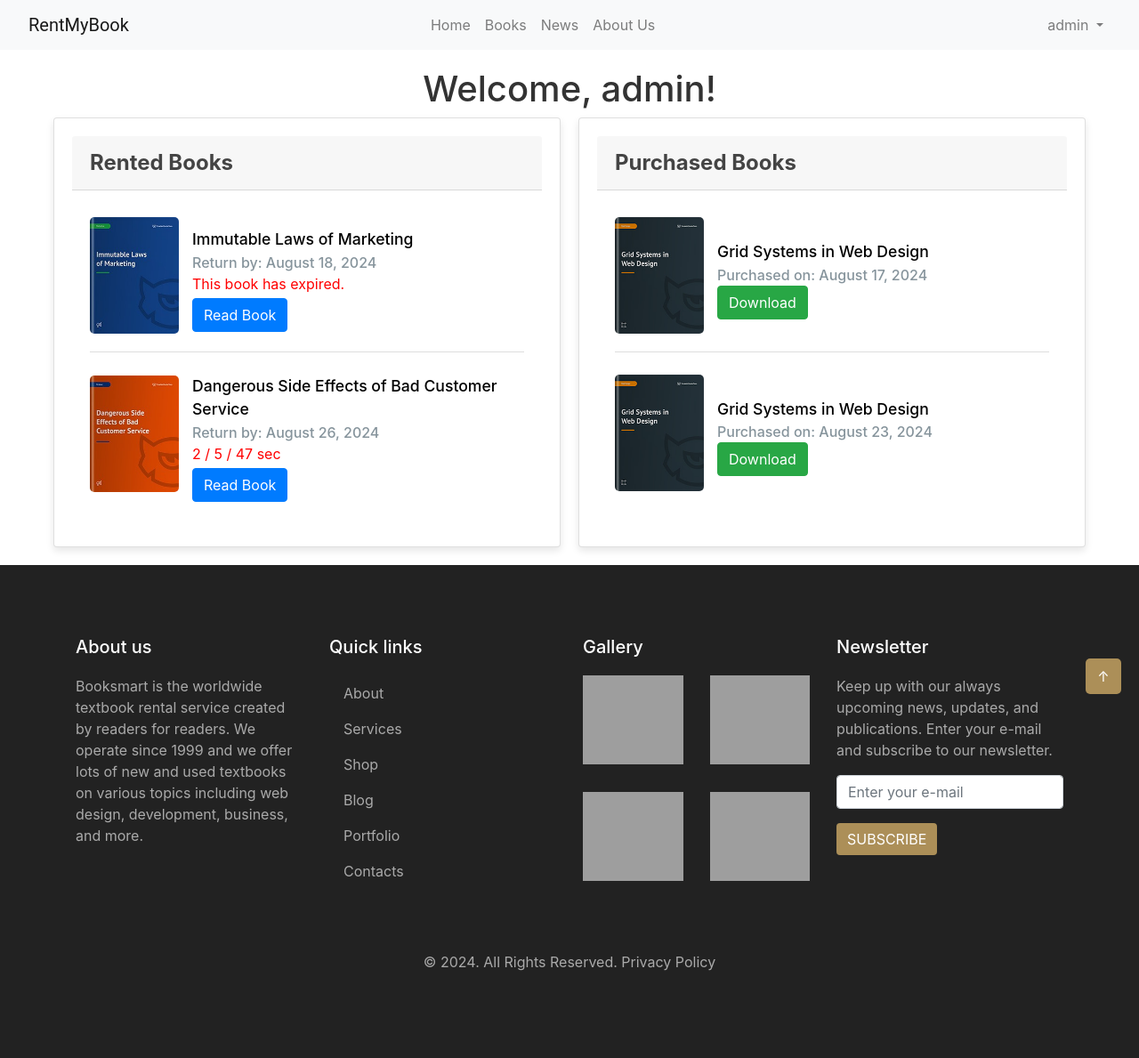
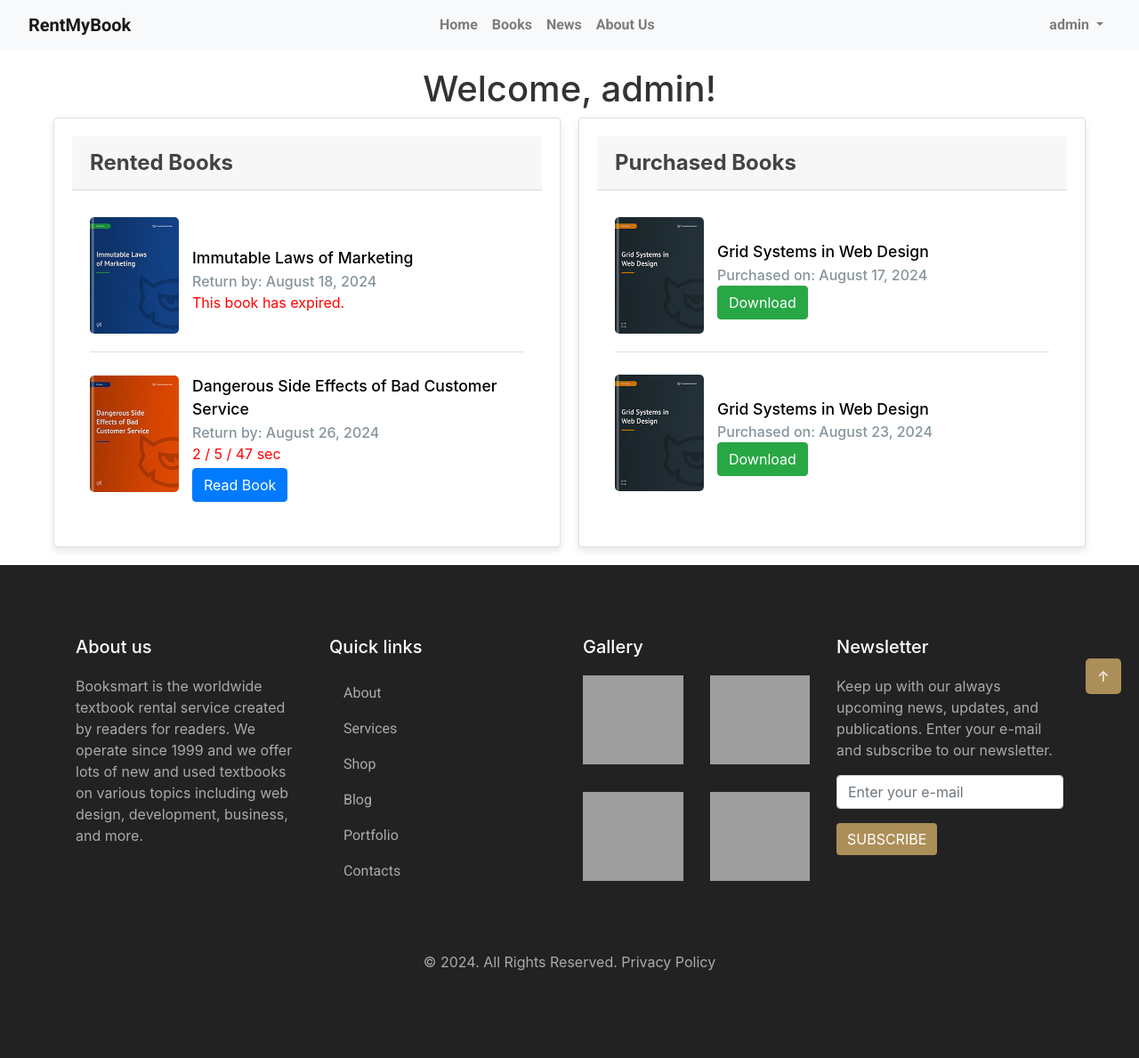
Before and after one commit to VanshSrivastav21-VS/rentmybook, a Django app: page /dashboard/ in a window 1280 px wide. Shown: the whole page at 89% size. Run offline with Django 5.2, Linux system fonts and the light colour scheme; a user stored in the database is signed in; data comes from the database, SQL or seed files in the repository; both versions use the stored data as it was after the commit; some libraries are stand-ins or nearby versions; grey boxes are pictures that could not be loaded.

Commit message:
dashboard update

```diff
--- a/templates/books/dashboard.html
+++ b/templates/books/dashboard.html
@@ -148,7 +148,8 @@
                     <div>
                         <p style="color: #86949c; font-weight: 500;"><span>{{ rental.book.title }}</span> <br> Return by: {{ rental.return_date|date:"F d, Y" }}</p>
                         <p class="remaining-time" style="color: red;">Calculating...</p>
-                        <a href="{{ rental.book.sample_pdf.url }}" class="btn btn-primary mt-1" target="_blank">Read Book</a>
+                        <!-- The Read Book button will be handled by JavaScript -->
+                        <a href="{{ rental.book.sample_pdf.url }}" class="btn btn-primary mt-1 read-book-button" target="_blank">Read Book</a>
                     </div>
                 </div>
                 {% endfor %}
@@ -206,6 +207,8 @@
                     item.querySelector('.remaining-time').textContent = timeString;
                 } else {
                     item.querySelector('.remaining-time').textContent = 'This book has expired.';
+                    // Hide the "Read Book" button
+                    item.querySelector('.read-book-button').style.display = 'none';
                 }
             });
         }
--- a/templates/components/navbar.html
+++ b/templates/components/navbar.html
@@ -5,6 +5,7 @@
     <meta name="viewport" content="width=device-width, initial-scale=1.0">
     <title>{% block title %}MySite{% endblock %}</title>
     <link href="https://maxcdn.bootstrapcdn.com/bootstrap/4.5.2/css/bootstrap.min.css" rel="stylesheet">
+    <link href="https://fonts.googleapis.com/css2?family=Roboto:wght@400;700&display=swap" rel="stylesheet">
     <style>
         /* Custom styles to center the nav items */
         .navbar-nav {
@@ -15,12 +16,16 @@
             flex-grow: 1;
             text-align: left;
             margin-left: 1rem;
+            font-weight: bold;
             font-family: 'Roboto', sans-serif;
         }
         .navbar-nav-center {
             display: flex;
             justify-content: center;
             flex-grow: 2;
+        }
+        .nav-link, .dropdown-item {
+            font-family: 'Roboto', sans-serif;
         }
     </style>
 </head>
@@ -31,7 +36,7 @@
             <span class="navbar-toggler-icon"></span>
         </button>
         <div class="collapse navbar-collapse" id="navbarNav">
-            <ul class="navbar-nav navbar-nav-center" style="margin-right: 20rem;">
+            <ul class="navbar-nav navbar-nav-center" style="margin-right: 20rem; font-weight: bold;">
                 <li class="nav-item">
                     <a class="nav-link" href="{% url 'home' %}">Home</a>
                 </li>
@@ -45,7 +50,7 @@
                     <a class="nav-link" href="{% url 'about' %}">About Us</a>
                 </li>
             </ul>
-            <ul class="navbar-nav ml-auto" style="margin-right: 1rem;">
+            <ul class="navbar-nav ml-auto" style="margin-right: 1rem; font-weight: bold;">
                 {% if request.user.is_authenticated %}
                     <li class="nav-item dropdown">
                         <a class="nav-link dropdown-toggle" href="#" id="navbarDropdown" role="button" data-toggle="dropdown" aria-haspopup="true" aria-expanded="false">
```
Also changed, not shown: templates/books/home.html (+6 -6 lines), db.sqlite3.
